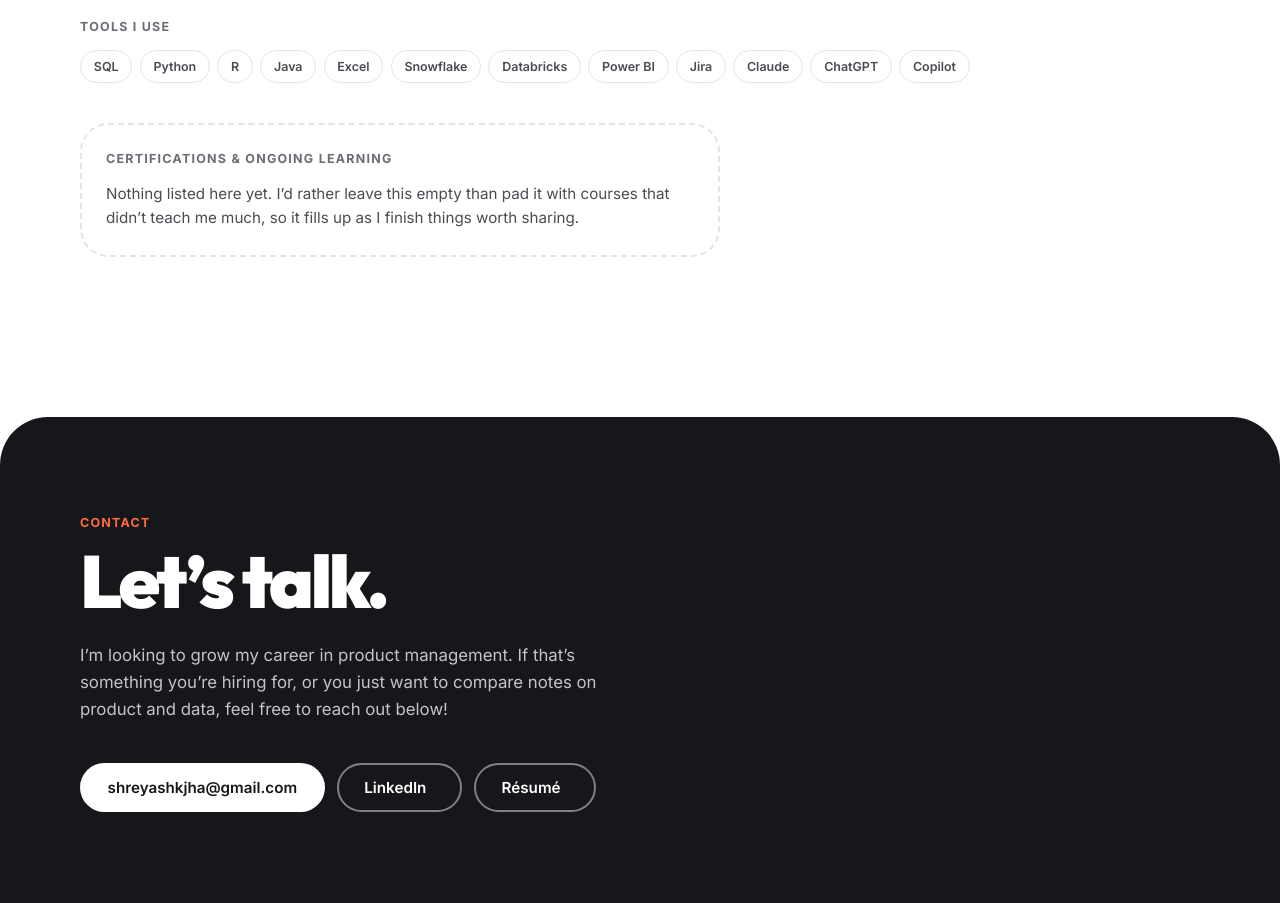
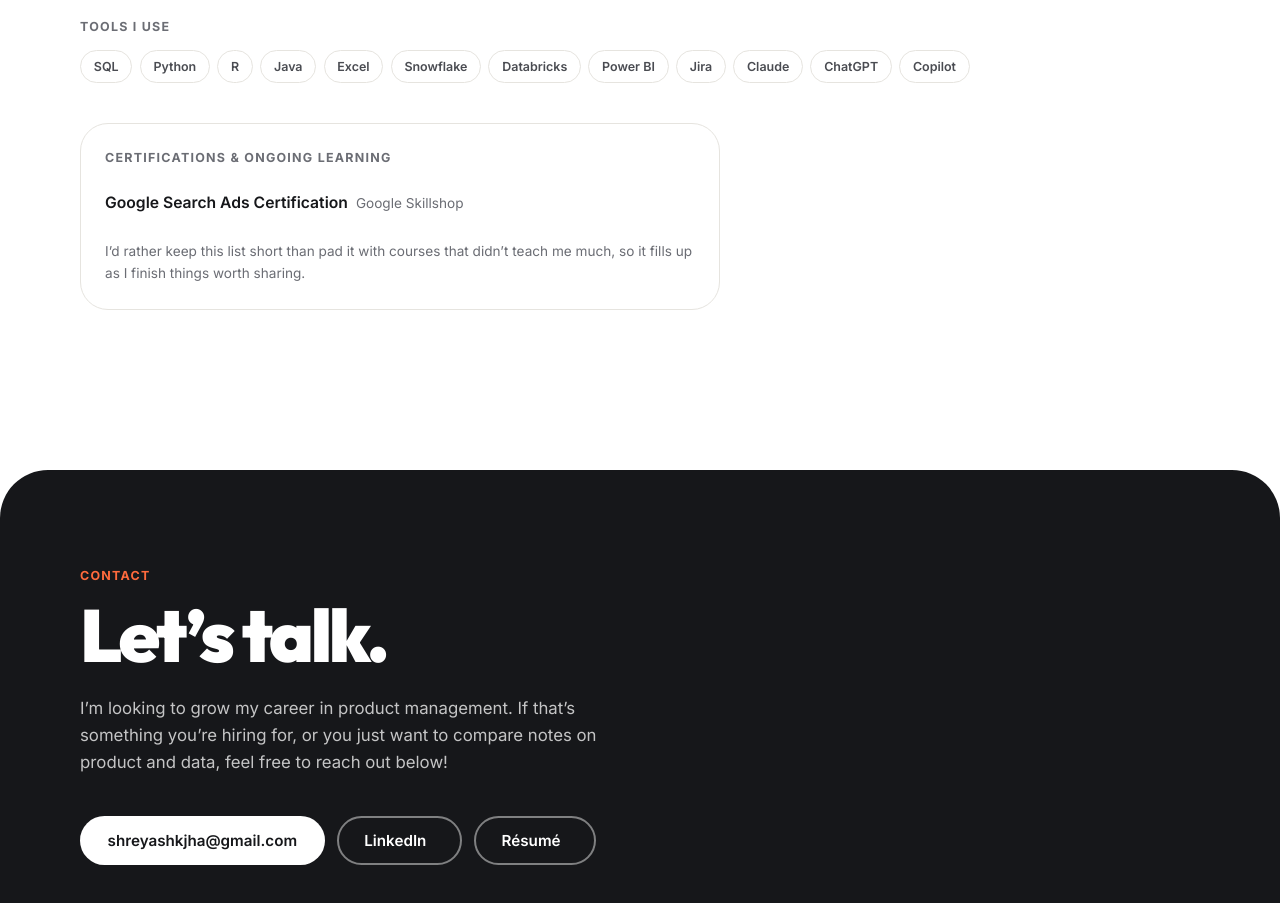
Before and after one commit to sjha27/shreyashjha, a plain HTML site: page index.html in a window 1280 px wide. Shown: the part 5740-6643 px from the top of the page. Drawn offline with Linux system fonts and the light colour scheme.

Commit message:
Website update 2026-08-26 09:49:41

```diff
--- a/index.html
+++ b/index.html
@@ -462,9 +462,15 @@
 
       <div class="learning-note">
         <p class="learning-note-label">Certifications &amp; ongoing learning</p>
-        <p>
-          Nothing listed here yet. I&rsquo;d rather leave this empty than pad it with courses that
-          didn&rsquo;t teach me much, so it fills up as I finish things worth sharing.
+        <ul class="cert-list">
+          <li class="cert-item">
+            <span class="cert-name">Google Search Ads Certification</span>
+            <span class="cert-issuer">Google Skillshop</span>
+          </li>
+        </ul>
+        <p class="cert-footnote">
+          I&rsquo;d rather keep this list short than pad it with courses that didn&rsquo;t teach me much,
+          so it fills up as I finish things worth sharing.
         </p>
       </div>
     </div>
--- a/styles.css
+++ b/styles.css
@@ -1005,15 +1005,38 @@ h1, h2, h3, p, figure { margin: 0; }
 }
 
 .learning-note {
-  border: 2px dashed var(--line);
+  border: 1px solid var(--line);
   border-radius: var(--r-lg);
   padding: var(--s3);
   max-width: var(--measure);
 }
 
-.learning-note p:last-child {
-  color: var(--ink-soft);
-  font-size: 0.95rem;
+.cert-list { margin-bottom: var(--s2); }
+
+.cert-item {
+  display: flex;
+  flex-wrap: wrap;
+  align-items: baseline;
+  gap: 0 0.5rem;
+  padding: 0.6rem 0;
+}
+
+.cert-item + .cert-item { border-top: 1px solid var(--line); }
+
+.cert-name {
+  font-weight: 600;
+  font-size: 0.98rem;
+  color: var(--ink);
+}
+
+.cert-issuer {
+  font-size: 0.85rem;
+  color: var(--ink-faint);
+}
+
+.cert-footnote {
+  color: var(--ink-faint);
+  font-size: 0.85rem;
 }
 
 /* ---------------------------------------------------------------
```
